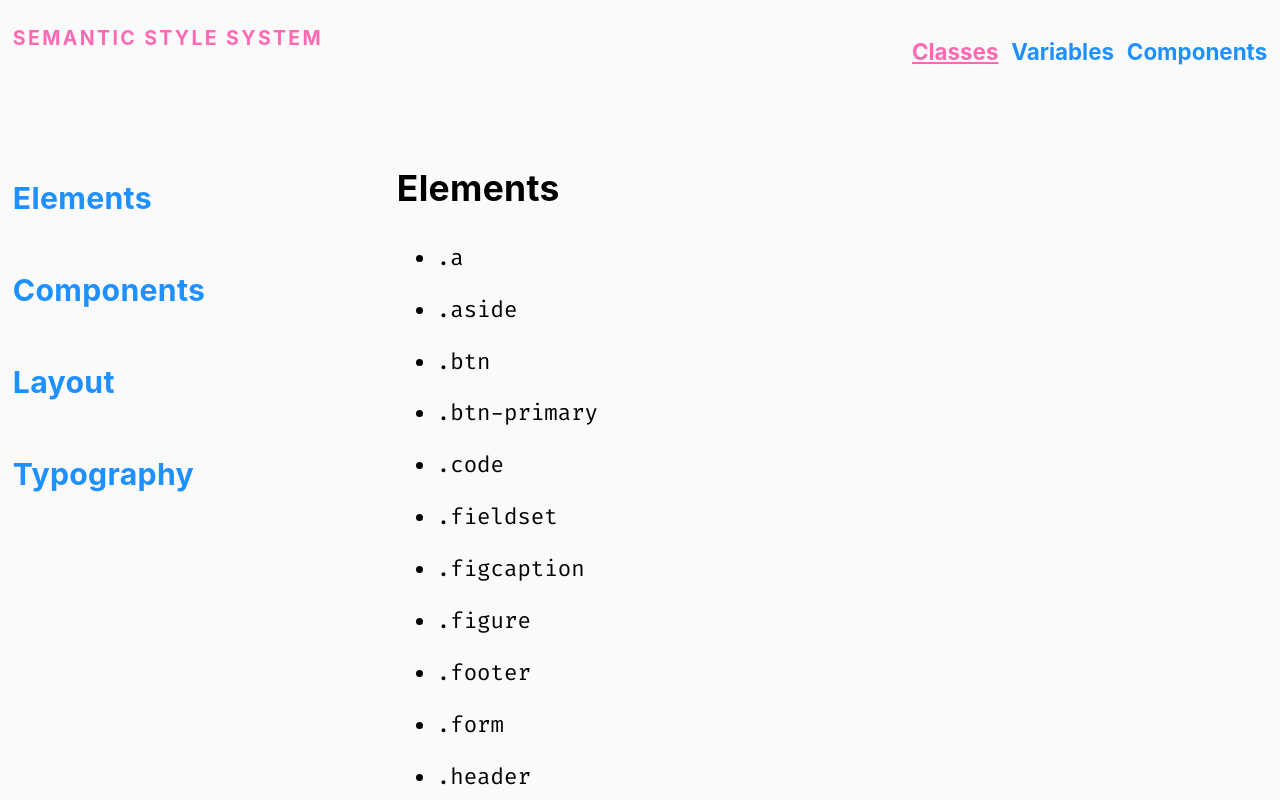
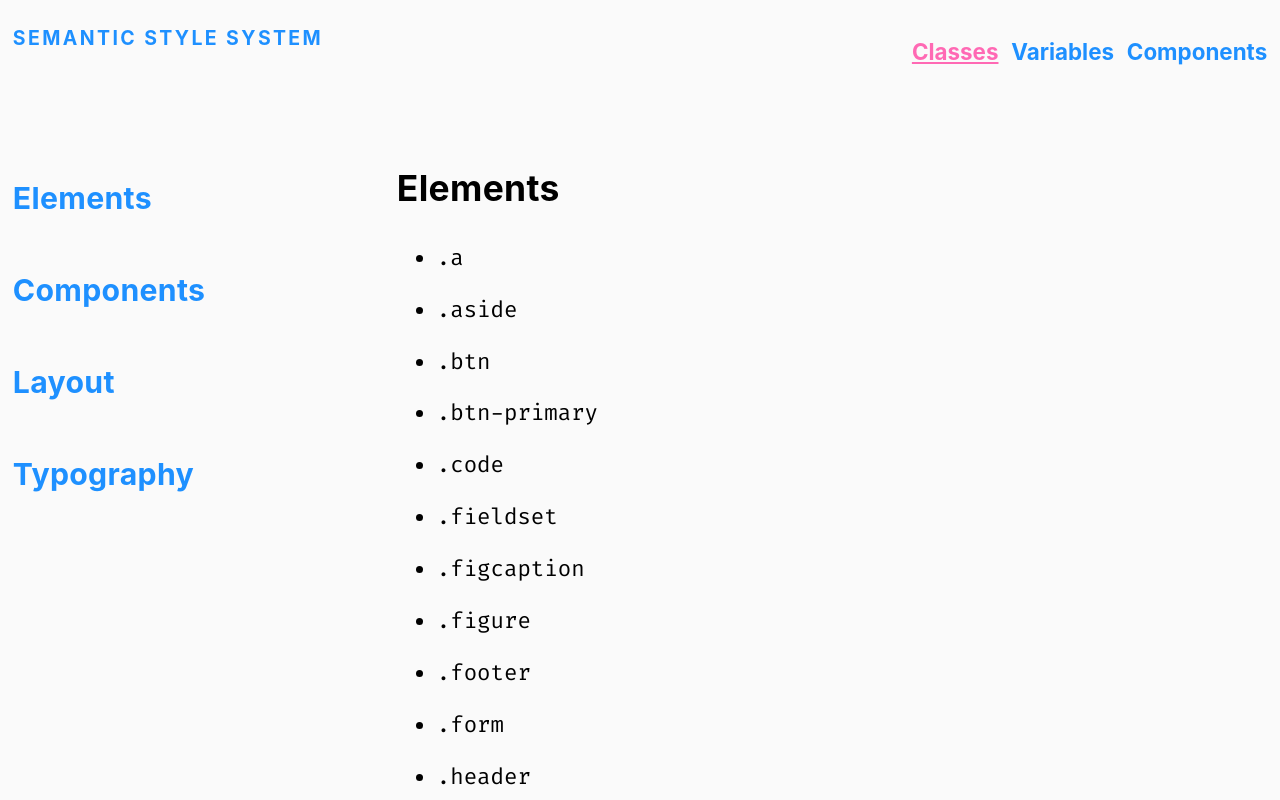
Before and after one commit to tannergaucher/CSS-variable-design-system, a Gatsby site: page /classes in a window 1280 px wide. Shown: the top 800 px of the page. Built offline with nearby package versions, Linux system fonts and the light colour scheme; Gatsby itself is replaced by a stand-in of ours; a web font is replaced by a local one.

Commit message:
Change site title color from accent-2 to accent-1

```diff
--- a/src/components/index.css
+++ b/src/components/index.css
@@ -568,7 +568,7 @@ a,
 .site-title {
   text-transform: uppercase;
   letter-spacing: var(--caps-letter-spacing);
-  color: var(--accent-2);
+  color: var(--accent-1);
   margin-right: var(--space-md);
   margin-bottom: var(--space-lg);
 }
```
